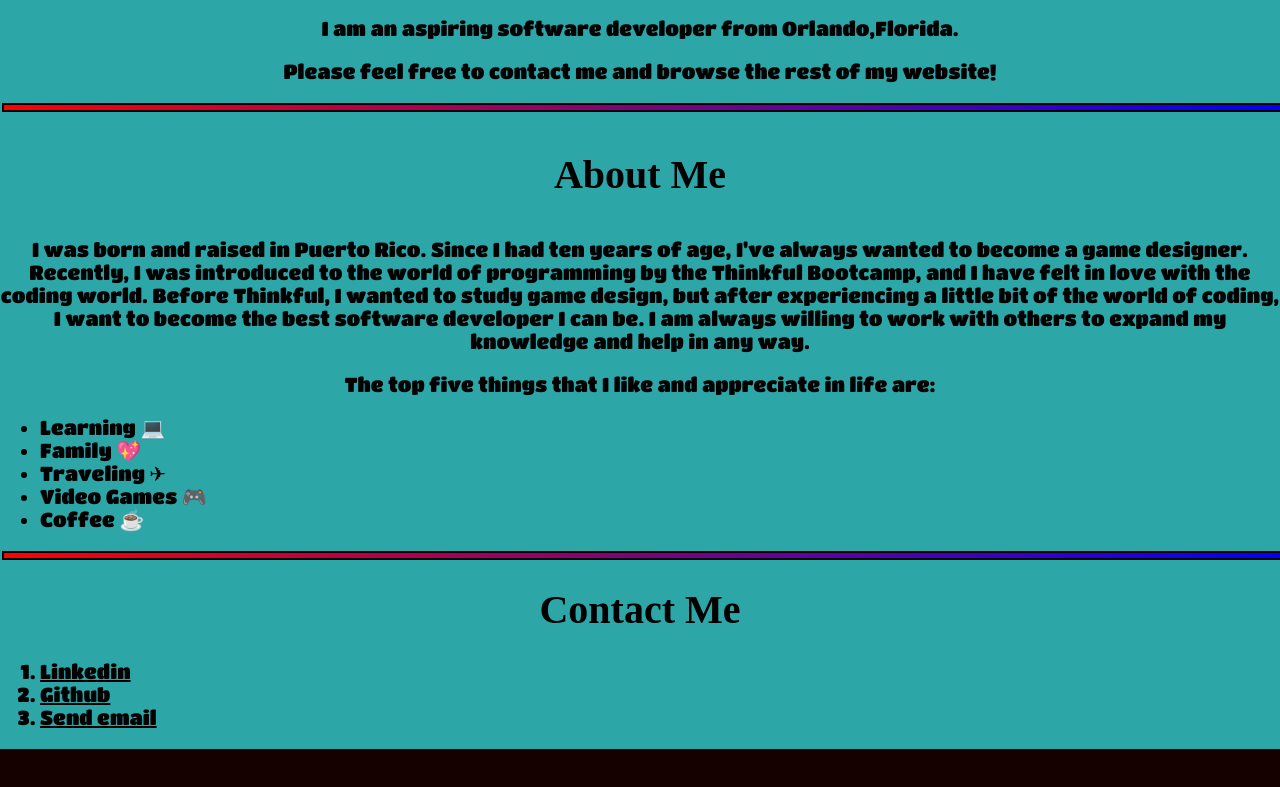
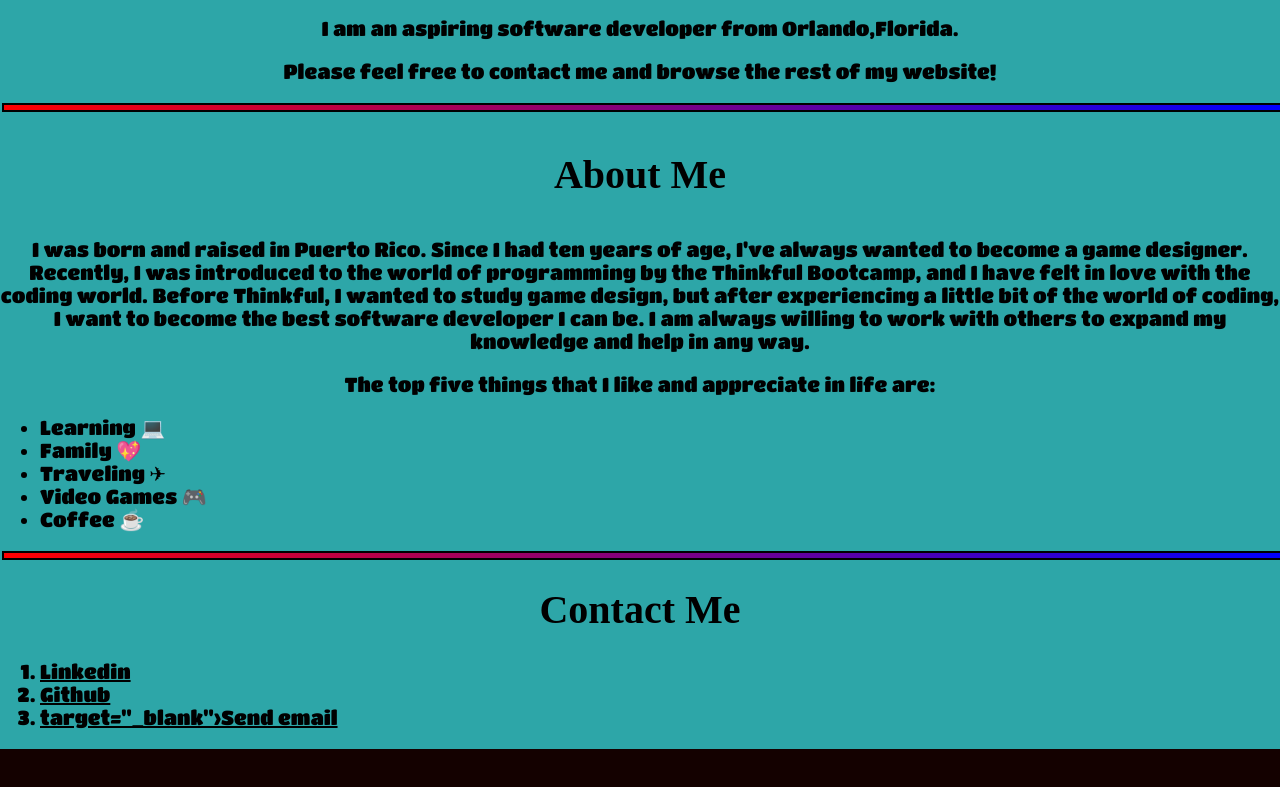
Before and after one commit to mikethecreador/two-portfolio-website, a plain HTML site: page index.html in a window 1280 px wide. Shown: the part 722-1509 px from the top of the page. Drawn offline with nearby package versions, Linux system fonts and the light colour scheme; a web font is replaced by a local one.

Commit message:
Update index.html

```diff
--- a/index.html
+++ b/index.html
@@ -1,5 +1,4 @@
 <!DOCTYPE html> <!--DOCTYPE declaration defines that this document is an html5 document-->
-<html lang="en">
 <html><!--html element is the root element of an html page-->
   <head><!--head element contains meta information about the html page-->
     <meta charset="utf-8">
@@ -46,7 +45,7 @@
       <!--below are the links for my contact me section-->
       <li><a href=https://www.linkedin.com/in/michael-rodriguez-a5bb1a202/ target="_blank">Linkedin</a></li>
       <li><a href=https://github.com/mikethecreador/ target="_blank">Github</a></li>
-      <li><a href="mailto:michael.rodriguez11@gmail.com"/ target="_blank">Send email</a></li>
+      <li><a href="mailto:michael.rodriguez11@gmail.com"/> target="_blank">Send email</a></li>
       </ol>
       </div>
       </main>
```
